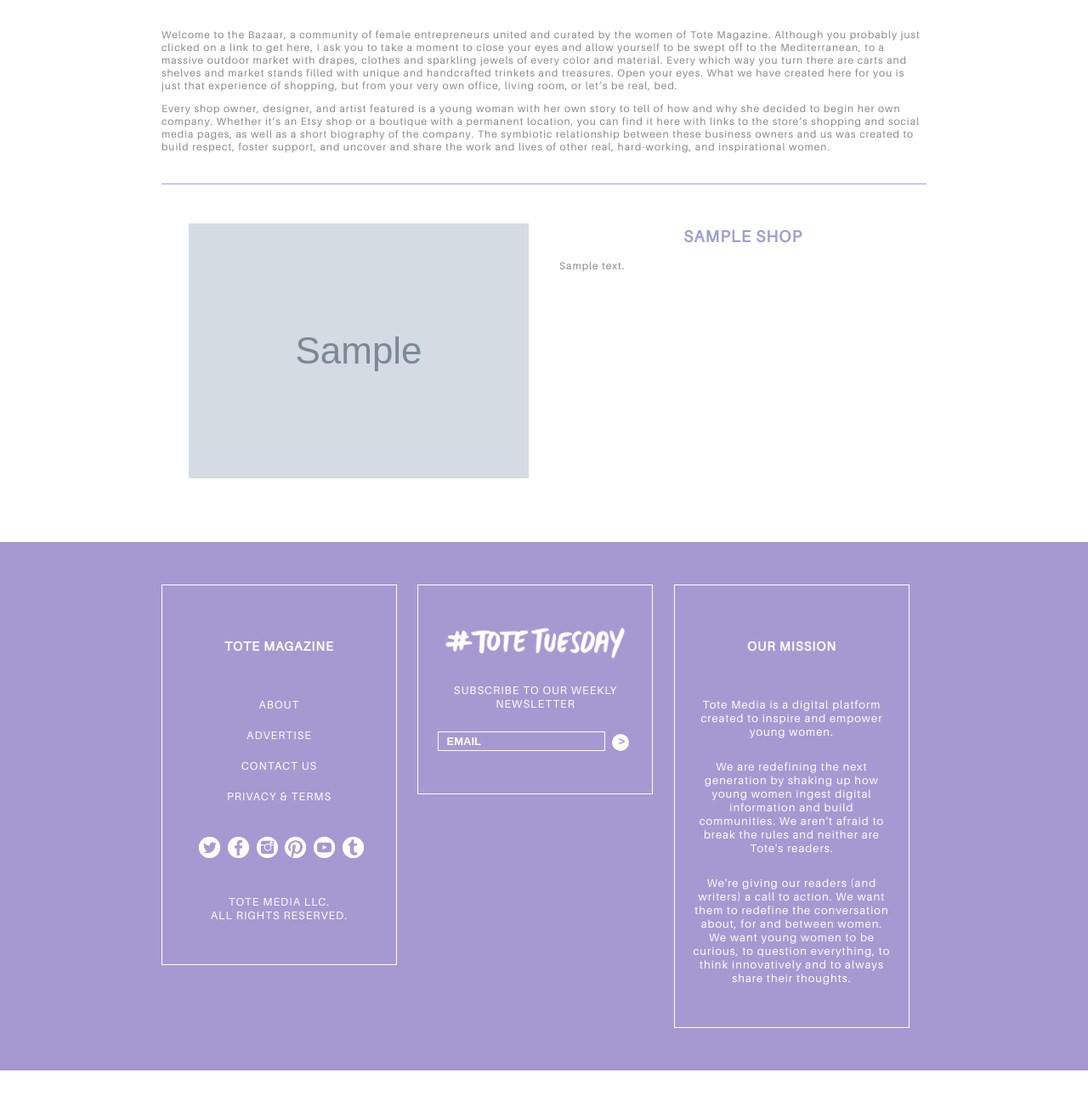
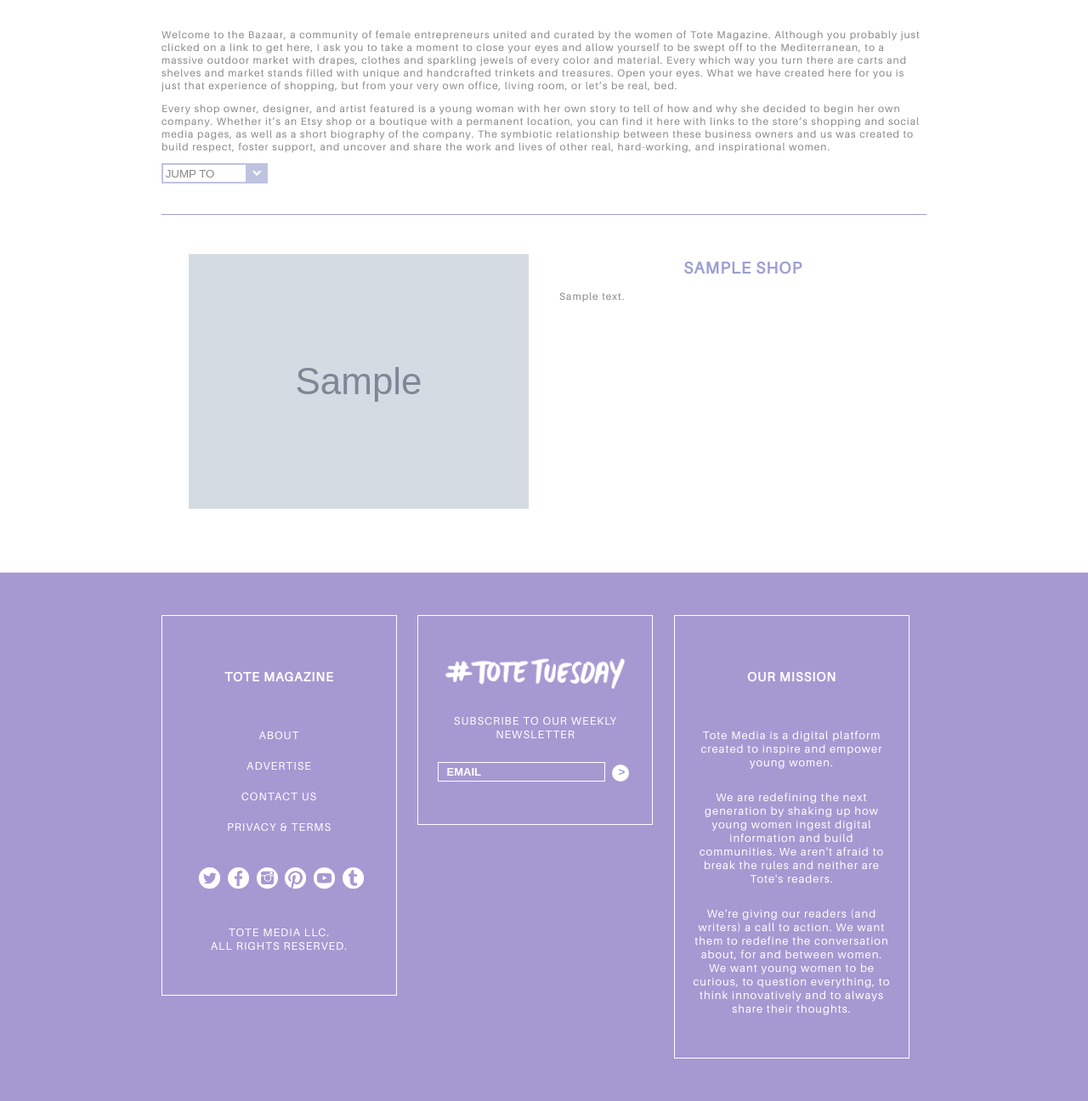
Before and after one commit to devonwarren/totemag, a Django app: template templates/bazaar.html in a window 1280 px wide. Shown: the part 367-1663 px from the top of the page at 85% size. Before the commit the page ends 1627 px from the top, so only its background shows below. Run offline with Django 3.2, Linux system fonts and the light colour scheme; the template is opened without the code that fills it: most values are stand-ins (such as "Sample title", 1, 10 or a date in 2020); grey boxes marked "Sample" are stand-in pictures; some libraries are stand-ins or nearby versions.

Commit message:
add bazaar goto dropdown

```diff
--- a/static/css/style.css
+++ b/static/css/style.css
@@ -128,6 +128,7 @@ article { font-weight: normal; }
 .text .column.one-half.last { text-align: left; padding-right: 0; padding-left: 2%; clear: right; }
 .text .column.one-half.center { margin: 0 auto; text-align: center; float: none; display: block; }
 #bazaarPage article { clear: both; border-top: solid 1px #9ca0d0; margin-top: 3em; padding-top: 2em; }
+#bazaarPage #goto_bazaar { border: solid 2px #bfc3e0; padding: .2em 3em .2em .2em; color: #888888; outline: none; appearance: none; -webkit-appearance: none; background: url(../images/icons/dropdown_arrow.png) white center right no-repeat; }
 
 /* Forms */
 
--- a/templates/base.html
+++ b/templates/base.html
@@ -271,6 +271,11 @@
      function toggleSub(t) {
         $(t).parent().toggleClass("open");
      }
+     $('#goto_bazaar').on('change', function() {
+        if (this.value != '') {
+            location.href = "#shop-" + this.value;
+        }
+     });
 
     </script>
 
--- a/templates/bazaar.html
+++ b/templates/bazaar.html
@@ -16,8 +16,17 @@
             <p>Every shop owner, designer, and artist featured is a young woman with her own story to tell of how and why she decided to begin her own company. Whether it’s an Etsy shop or a boutique with a permanent location, you can find it here with links to the store’s shopping and social media pages, as well as a short biography of the company. The symbiotic relationship between these business owners and us was created to build respect, foster support, and uncover and share the work and lives of other real, hard-working, and inspirational women.</p>
 
 
+            <p><select id="goto_bazaar">
+                <option value="">JUMP TO</option>
+            {% for shop in shops %}
+                <option value="{{ shop.id }}">{{ shop.title }}</option>
+            {% endfor %}
+            </select><p>
+
+
             {% for shop in shops %}
             <article>
+                <a name="shop-{{ shop.id }}"></a>
                 {% cycle 'right' 'left' as contentside silent %}
 
                 {% if contentside == 'left' %}
```
Also changed, not shown: static/images/icons/dropdown_arrow.png (added).
